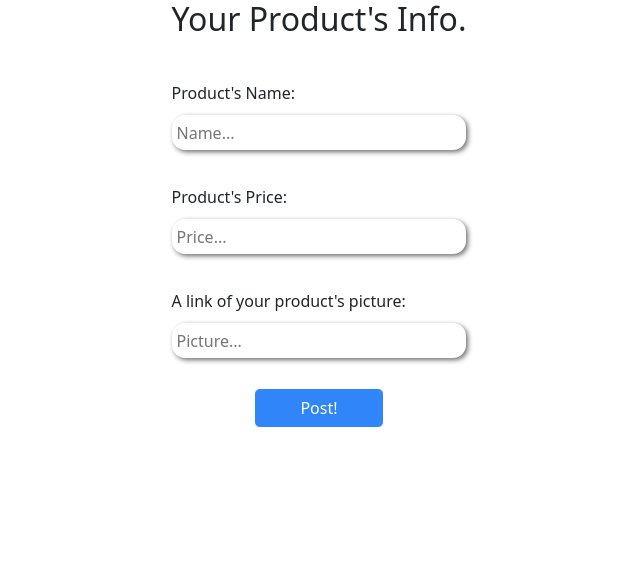
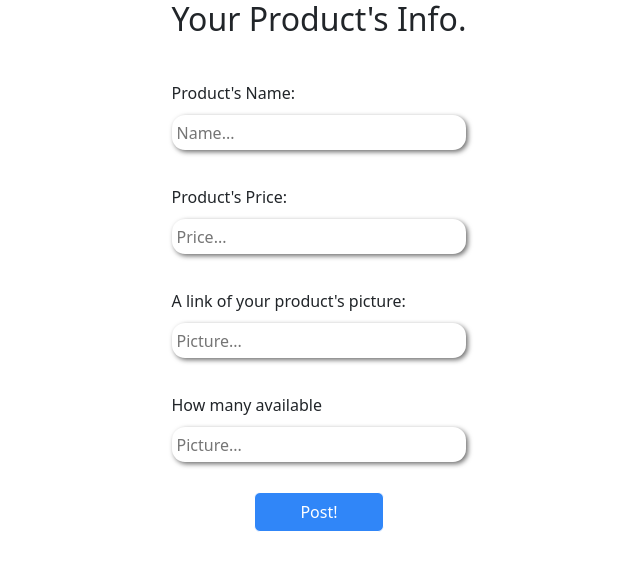
Before and after one commit to SajadKenani/shopifyStore, a React (Create React App) app: page /addYourCard in a window 1280 px wide. Shown: the top 570 px of the page, without its empty margins (321-961 px from the left). Built offline with nearby package versions, Linux system fonts and the light colour scheme.

Commit message:
Add files via upload

```diff
--- a/src/addedCard/addedCard.tsx
+++ b/src/addedCard/addedCard.tsx
@@ -4,13 +4,14 @@ import "../addedCard/addedCard.css"
 import * as yup from "yup";
 import { useState } from "react";
 import { useNavigate } from "react-router-dom";
-import { finalPrice, finalName, finalImage } from "../middleContent/data";
+import { finalPrice, finalName, finalImage, finalAvaliable } from "../middleContent/data";
 
 const schema = yup.object().shape({
 
 name: yup.string().required("This field is required."),
 price: yup.number().required("This field is required."),
 picture: yup.string().required ("This field is required."),
+avaliable: yup.string().required("This field is required.")
 
 })
 
@@ -19,7 +20,8 @@ const navigate = useNavigate()
 const [name, setname] = useState([""])
 const [price, setprice] = useState([""])
 const [image, setimage] = useState([""])
-const {  register, handleSubmit, formState: { errors}, reset } = useForm({
+const [avaliable, setavaliable] = useState([""])
+const {  register, handleSubmit, formState: { errors} } = useForm({
 resolver: yupResolver(schema),
 
 });
@@ -33,12 +35,16 @@ const gottenPrice = (event: React.FormEvent<HTMLInputElement>) => {
 const gottenImage = (event: React.FormEvent<HTMLInputElement>) => {
     setimage([...[finalImage === null ? "": finalImage?.toString()], event.currentTarget.value])
 }
+const gottenAvailablility = (event: React.FormEvent<HTMLInputElement>) => {
+    setavaliable([...[finalAvaliable === null ? "": finalAvaliable?.toString()], event.currentTarget.value])
+}
 const submitHandler = () => {
 navigate("/")
 window.location.reload();
 localStorage.setItem("name", name.toString())
 localStorage.setItem("price", price.toString())
 localStorage.setItem("image", image.toString())
+localStorage.setItem("avaliable", avaliable.toString())
 localStorage.setItem("period", "0.1")
 }
 
@@ -62,6 +68,11 @@ return(
 <p style={{marginTop: -15+"px", marginLeft: 10+"px",marginBottom: -100+"px", color: "rgb(180, 28, 28)"}}>
 {errors.picture?.message?.toString()}</p>
 
+<p className="paragraph-para">How many available</p>
+<input {...register("avaliable")} className="searchBar-src" placeholder="Picture..." required onChange={gottenAvailablility}/>
+<p style={{marginTop: -15+"px", marginLeft: 10+"px",marginBottom: -100+"px", color: "rgb(180, 28, 28)"}}>
+{errors.avaliable?.message?.toString()}</p>
+
 <button type="submit" className="btn btn-primary myButton"
 style={{backgroundColor: "rgb(48, 134, 248)", color: "white", borderColor: "white"}}>Post!</button>
 </form>
@@ -72,3 +83,4 @@ export const finishedName = localStorage.getItem("name");
 export const finishedPrice = localStorage.getItem("price");
 export const finishedImage = localStorage.getItem("image");
 export const finishedPeriod =  localStorage.getItem("period")
+export const finishedAvailable = localStorage.getItem("avaliable")
--- a/src/middleContent/data.tsx
+++ b/src/middleContent/data.tsx
@@ -1,7 +1,4 @@
-import {finishedName} from "../addedCard/addedCard";
-import {finishedPrice} from "../addedCard/addedCard";
-import {finishedImage} from "../addedCard/addedCard";
-import { finishedPeriod } from '../addedCard/addedCard';
+import {finishedName, finishedPrice, finishedImage, finishedPeriod} from "../addedCard/addedCard";
 import { PurchesedNumber,  number, inPurchased} from "../cardContent/card";
 import HeadsetImage from "./images/headphone-transparent-background.png";
 import LaptopImage from "./images/RWUphA.png";
@@ -15,7 +12,6 @@ import MousePadImage from "./images/MousePad.jpg";
 import MonitorImage from "./images/Monitor.webp";
 import HeadPhonesImage from "./images/HeadPhones.jpg";
 import AripodImage from "./images/airpods.png";
-import { useState } from "react";
 
 if(finishedName !== ""){
 localStorage.setItem("finalName", finishedName === null ?  "": finishedName.toString())
@@ -44,7 +40,7 @@ type myData = {
 }
 let myImportedData = ():myData[] => {
     let myArray:myData[] = []
-   for(let i = 0; i < (finalName?.split(",").slice(1)?.length === undefined ? 1 : finalName?.split(",").slice(1)?.length); i++)
+    for(let i = 0; i < (finalName?.split(",").slice(1)?.length === undefined ? 1 : finalName?.split(",").slice(1)?.length); i++)
      (myArray.push({
         name: finalName?.split(",").slice(1)[i] !== undefined ? finalName?.split(",").slice(1)[i] : '',
         price: finalPrice?.split(",").slice(1)[i] !== undefined ? finalPrice?.split(',').slice(1)[i] : '',
@@ -55,9 +51,11 @@ let myImportedData = ():myData[] => {
         imageHeight: '120',
         imageMarginBottom: '-100',
         period: finishedPeriod !== null ? finishedPeriod : '0',
-        inStock: "3",
-        isPurchased: "0",
-        purchasedOnes: "0"
+        inStock: finalAvaliable?.split(",").slice(1)[i] !== undefined ? finalAvaliable?.split(',').slice(1)[i] : '',
+        isPurchased: JSON.stringify(localStorage.getItem(`finalID${data.length + i}`)).split('"')[1] === undefined ?  "0" :
+        JSON.stringify(localStorage.getItem(`finalID${data.length + i}`)).split('"')[1],
+        purchasedOnes: JSON.stringify(localStorage.getItem(`finalID${data.length + i}`)).split('"')[1] === undefined ?  "0" :
+        JSON.stringify(localStorage.getItem(`finalID${data.length + i}`)).split('"')[1],
 }))
 return myArray
 }
@@ -65,6 +63,7 @@ return myArray
 export const finalName = localStorage.getItem("finalName");
 export const finalPrice = localStorage.getItem("finalPrice");
 export const finalImage = localStorage.getItem("finalImage");
+export const finalAvaliable = localStorage.getItem("finalAvaliable")
 
 const data:myData[] = [
 {
@@ -282,6 +281,8 @@ data[Id].inStock = finalID.toString()
 for (let i=0; i < data.length; i++){
     if(data[Id] === data[i]){
     localStorage.setItem(`finalID${i}`, data[Id].inStock);
+    finalNumber += Number(data[i].purchasedOnes)
+    localStorage.setItem("finalNumber", finalNumber.toString())
         if (JSON.stringify(inPurchased).split('"')[1] === "1") {
         data[Id].isPurchased = "1";
         let myNumber = leftInStock + Number(localStorage.getItem(`purchasedOnes${i}`))
@@ -289,18 +290,13 @@ for (let i=0; i < data.length; i++){
         localStorage.setItem(`isPurchased${i}`, data[Id].isPurchased)
         localStorage.setItem(`purchasedOnes${i}`, data[Id].purchasedOnes)
     }
-}
-}
-
-for(let i = 0; i < data.length; i++){
-    finalNumber += Number(data[i].purchasedOnes)
-    localStorage.setItem("finalNumber", finalNumber.toString())
     if(data[Id] === data[i] && JSON.stringify(inPurchased).split('"')[1] === "1"){
         myFinalPrice += Number(data[i].price)
         localStorage.setItem("myFinalPrice", myFinalPrice.toString())
     }
+}
+}
 
-}
 console.log( localStorage.getItem("myFinalPrice"))
 console.log(localStorage.getItem("finalNumber"))
 export const Data = data.concat(myImportedData());
```
